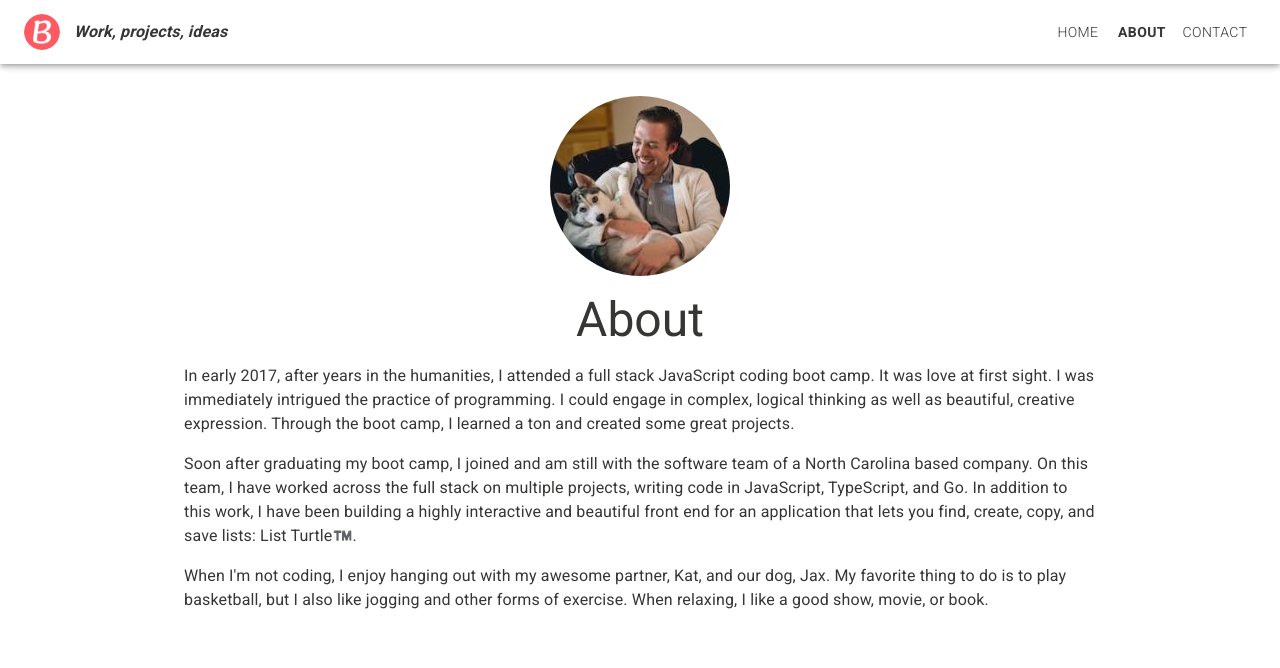
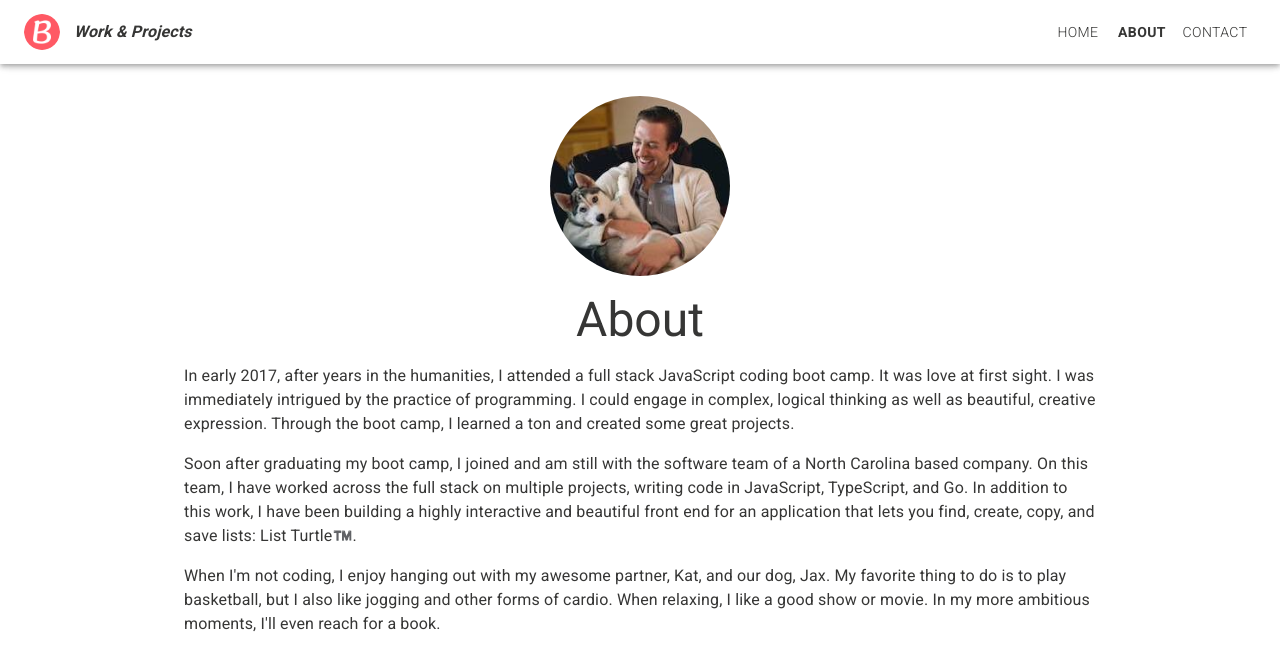
Before and after one commit to brianmanchester/me, a Next.js app: page /about in a window 1280 px wide. Shown: the top 668 px of the page. Built offline with nearby package versions, Linux system fonts and the light colour scheme.

Commit message:
Fix phrasing, etc.

```diff
--- a/components/Layout.tsx
+++ b/components/Layout.tsx
@@ -113,7 +113,7 @@ export default function Layout({ children }: WithChildren) {
               <Avatar className={classes.logo} alt='Bmanch' src='/logo.png' />
             </IconButton>
           </Link>
-          <Typography variant='subtitle1' className={classes.title}>Work, projects, ideas</Typography>
+          <Typography variant='subtitle1' className={classes.title}>Work & Projects</Typography>
           <Hidden smDown>
             <InternalButtonLink
               cls={pathname === Routes.HOME ? classes.buttonOnPage : classes.buttonOffPage}
--- a/pages/about.tsx
+++ b/pages/about.tsx
@@ -35,7 +35,7 @@ export default function About() {
       <Typography className={classes.text} variant='body1' paragraph>
         In early 2017, after years in the humanities, I attended a full stack JavaScript coding boot camp.
         It was love at first sight.
-        I was immediately intrigued the practice of programming.
+        I was immediately intrigued by the practice of programming.
         I could engage in complex, logical thinking as well as beautiful, creative expression.
         Through the boot camp, I learned a ton and created some great projects.
       </Typography>
@@ -46,8 +46,8 @@ export default function About() {
       </Typography>
       <Typography className={classes.text} variant='body1' paragraph>
         When I'm not coding, I enjoy hanging out with my awesome partner, Kat, and our dog, Jax.
-        My favorite thing to do is to play basketball, but I also like jogging and other forms of exercise.
-        When relaxing, I like a good show, movie, or book.
+        My favorite thing to do is to play basketball, but I also like jogging and other forms of cardio.
+        When relaxing, I like a good show or movie. In my more ambitious moments, I'll even reach for a book.
       </Typography>
     </Container>
   );
--- a/pages/contact.tsx
+++ b/pages/contact.tsx
@@ -72,10 +72,10 @@ export default function Contact() {
         <IconButton href='https://www.linkedin.com/in/brian-l-manchester/' target='_blank'>
           <LinkedInIcon className={classes.linkedInIcon} />
         </IconButton>
-        <IconButton href='https://twitter.com/bmanch7' target='_blank'>
+        <IconButton href='https://twitter.com/BrianManch' target='_blank'>
           <TwitterIcon className={classes.twitterIcon} />
         </IconButton>
-        <IconButton href='https://github.com/bmanch' target='_blank'>
+        <IconButton href='https://github.com/brianmanchester' target='_blank'>
           <GitHubIcon className={classes.gitHubIcon} />
         </IconButton>
       </Grid>
--- a/pages/index.tsx
+++ b/pages/index.tsx
@@ -87,7 +87,7 @@ export default function Home() {
       </Grid>
       <div className={classes.border} />
       <Typography className={classes.skills} variant='subtitle1' component='h4'>Languages: JavaScript (es6+), TypeScript, Go</Typography>
-      <Typography className={classes.skills} variant='subtitle1' component='h4'>Technologies: Node.js, Express, Postgres, MySQL, GraphQL, Apollo, React, Redux, Next.js, Angular, Material-UI</Typography>
+      <Typography className={classes.skills} variant='subtitle1' component='h4'>Technologies: Node.js, Express, Postgres, MySQL, GraphQL, Apollo, React, Redux, Next.js, Angular, Material-UI, Tailwind CSS</Typography>
       <Grid className={classes.workContainer} container alignItems='center'>
         <Grid className={classes.iconContainer} item>
           <ProjectIcon className={classes.projectIcon} color='primary' />
```
